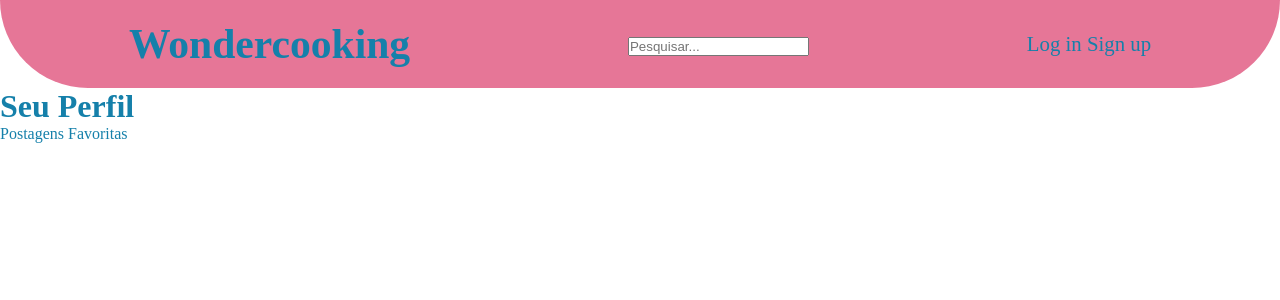
After one commit to AnzinFelipe/Wondercooking, a Django app: template postagens/templates/perfil_usuario.html in a window 1280 px wide. The commit adds this page. Shown: the top 300 px of the page. Run offline with Django 5.2, Linux system fonts and the light colour scheme; the template is opened without the code that fills it, so the values that code supplies are empty.

Commit message:
Atualizado o "post_detalhe.html" e criado o html do perfil de usuário "perfil_usuario.html"

```diff
--- /dev/null
+++ b/postagens/templates/perfil_usuario.html
@@ -0,0 +1,7 @@
+{% extends "base.html" %}
+
+{% block conteudo %}
+    <h1>Seu Perfil</h1>
+    <h2>{{user.username}}</h2>
+    <p>Postagens Favoritas</p>
+{% endblock %}
--- a/postagens/templates/post_detalhe.html
+++ b/postagens/templates/post_detalhe.html
@@ -1,4 +1,4 @@
-{% extends "home.html" %}
+{% extends "base.html" %}
 {% load static %}
 
 {% block conteudo %}
```
